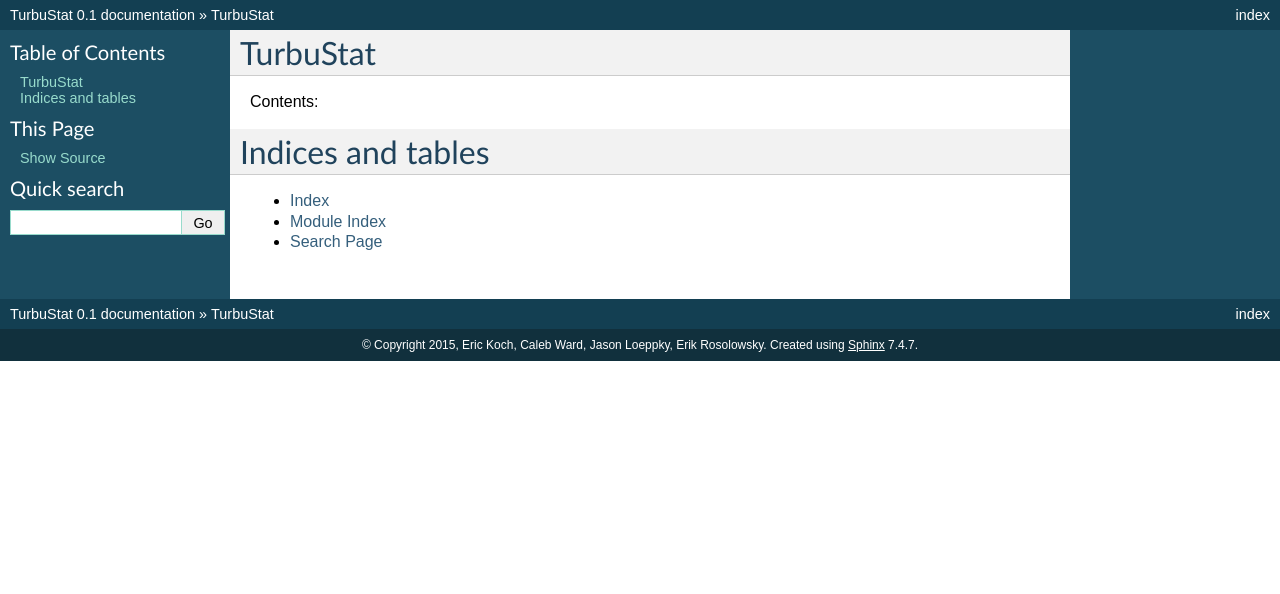
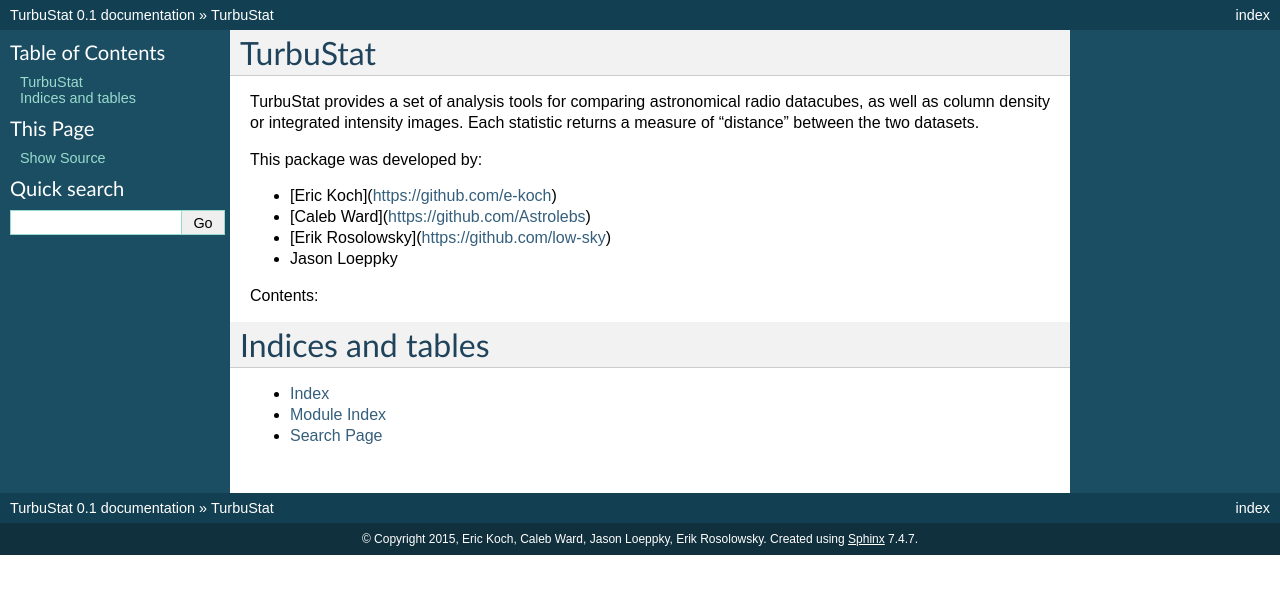
Before and after one commit to Astroua/TurbuStat, a Sphinx documentation site: the page built from docs/index.rst, in a window 1280 px wide. Shown: the top 594 px of the page. Built offline with Sphinx 7.4.7, drawn with Linux system fonts in a browser that asks for light colours; pages that are not in the unit, such as notebooks, are missing from menus.

Commit message:
simple intro

```diff
--- a/docs/index.rst
+++ b/docs/index.rst
@@ -5,6 +5,15 @@
 
 TurbuStat
 =========
+
+TurbuStat provides a set of analysis tools for comparing astronomical radio datacubes, as well as column density or integrated intensity images. Each statistic returns a measure of "distance" between the two datasets.
+
+This package was developed by:
+
+* [Eric Koch](https://github.com/e-koch)
+* [Caleb Ward](https://github.com/Astrolebs)
+* [Erik Rosolowsky](https://github.com/low-sky)
+* Jason Loeppky
 
 Contents:
 
```
